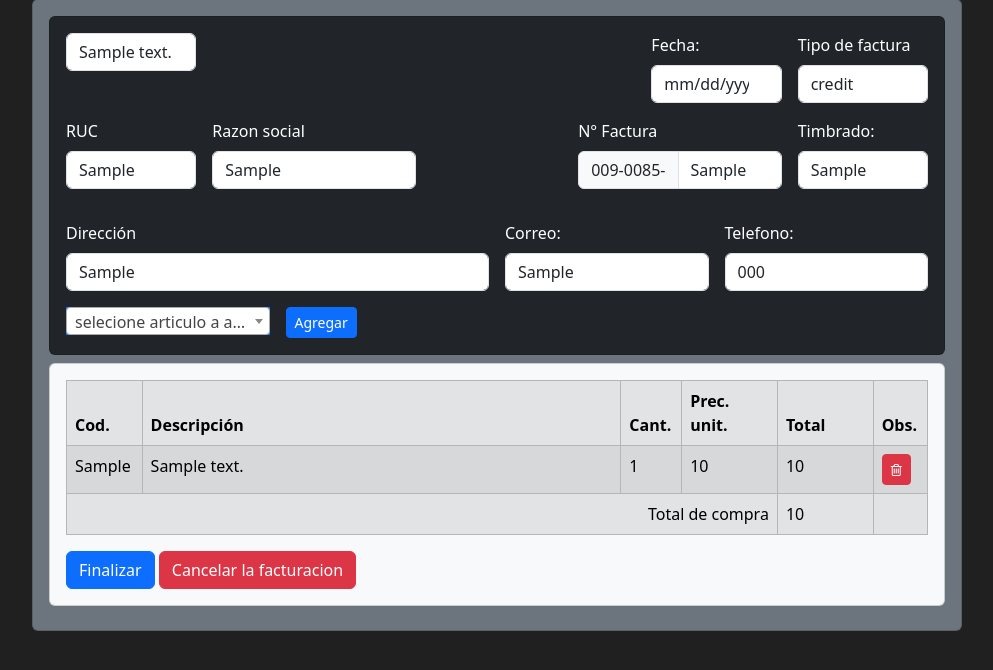
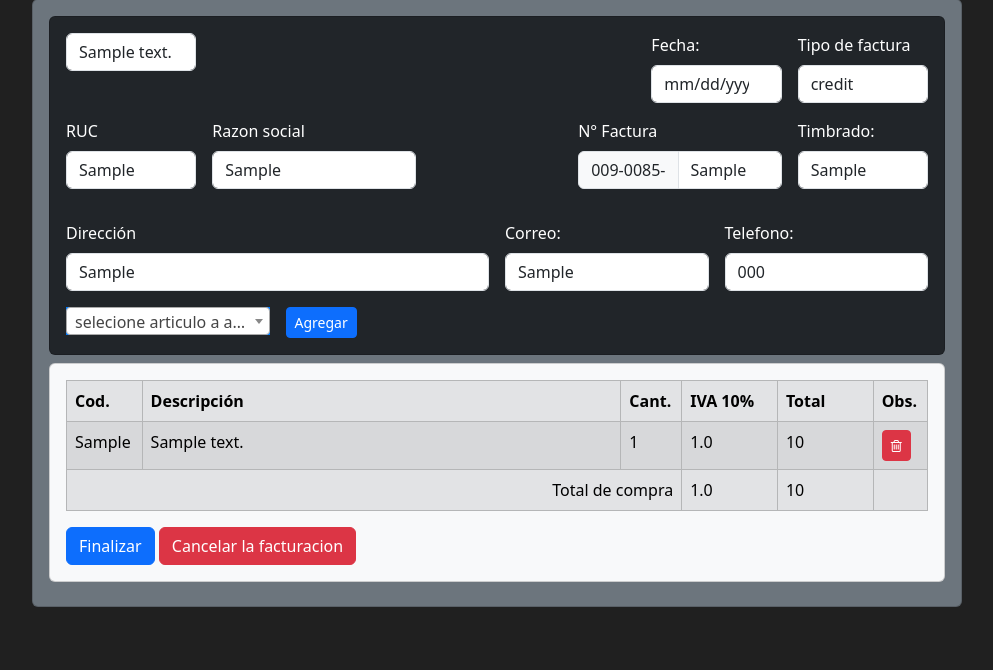
Before and after one commit to Jecordo/ProyectoTamali, a Django app: page /gestor/menu_factura_detalle/1/ in a window 1280 px wide. Shown: the part 113-783 px from the top of the page, without its empty margins (50-1043 px from the left). Run offline with Django 4.2, Linux system fonts and the light colour scheme; tables that the repository leaves empty hold one stand-in row (values such as "Sample post"); some libraries are stand-ins or nearby versions.

Commit message:
Entrega 2

```diff
--- a/gestor/models.py
+++ b/gestor/models.py
@@ -19,8 +19,8 @@ class cliente(models.Model):
     nombre = models.CharField(max_length=50, null=True)
     apellido = models.CharField(max_length=50, null=True)
     razon_social = models.CharField(max_length=100, null=False)
-    RUC = models.CharField(max_length=12)
-    direccion = models.CharField(max_length=150)
+    RUC = models.CharField(max_length=12, null=False)
+    direccion = models.CharField(max_length=150, null=True)
     correo = models.CharField(max_length=50, null=True)
     num_telefono = models.CharField(max_length=12, null=True)
     estado = models.ForeignKey(Estados, on_delete=models.CASCADE)
@@ -32,8 +32,8 @@ class proveedor(models.Model):
     nombre = models.CharField(max_length=50, null=True)
     apellido = models.CharField(max_length=50, null=True)
     razon_social = models.CharField(max_length=100, null=False)
-    RUC = models.CharField(max_length=12)
-    direccion = models.CharField(max_length=150)
+    RUC = models.CharField(max_length=12, null=False)
+    direccion = models.CharField(max_length=150, null=True)
     correo = models.CharField(max_length=50, null=True)
     num_telefono = models.CharField(max_length=12, null=True)
     estado = models.ForeignKey(Estados, on_delete=models.CASCADE)
@@ -65,36 +65,44 @@ class producto(models.Model):
     descripcion = models.CharField(max_length=200, null=False)
     estado = models.ForeignKey(Estados, on_delete=models.CASCADE)
 
+    def calcular_iva_producto(self):
+        return 0.1 * self.precio_venta
+
+    @property
+    def iva_producto(self):
+        return self.calcular_iva_producto()
+
     def __str__(self):
         return self.cod_producto
 
+
 class entrada(models.Model):
     cod_producto = models.ForeignKey(producto, on_delete=models.CASCADE)
-    descripcion = models.IntegerField()
-    precio = models.IntegerField()
-    cantidad_entrante = models.IntegerField()
+    descripcion = models.IntegerField(null=True)
+    precio = models.IntegerField(null=True)
+    cantidad_entrante = models.IntegerField(null=True)
 
     def __str__(self):
         return self.cantidad_entrante
 
 class salida(models.Model):
-    fecha_salida = models.DateTimeField()
-    cod_producto = models.ForeignKey(producto, on_delete=models.CASCADE)
-    descripcion = models.IntegerField()
-    precio = models.IntegerField()
-    cantidad_saliente = models.IntegerField()
-    total_venta = models.IntegerField()
+    fecha_salida = models.DateTimeField(null=True)
+    cod_producto = models.ForeignKey(producto, on_delete=models.CASCADE, null=True)
+    descripcion = models.IntegerField(null=True)
+    precio = models.IntegerField(null=True)
+    cantidad_saliente = models.IntegerField(null=True)
+    total_venta = models.IntegerField(null=True)
 
     def __str__(self):
         return self.total_venta
 
 class inventario(models.Model):
     cod_producto = models.ForeignKey(producto, on_delete=models.CASCADE)
-    descripcion = models.IntegerField()
+    descripcion = models.CharField(max_length=200, null=False)
     precio = models.IntegerField()
     entrada = models.IntegerField()
     salida = models.IntegerField()
-    existencia = models.IntegerField()
+    existencia = models.BooleanField()
 
     def __str__(self):
         return self.existencia
@@ -123,9 +131,9 @@ class factura(models.Model):
     cliente = models.ForeignKey(cliente, on_delete=models.CASCADE)
     tipo_factura = models.ForeignKey(tipo_factura, on_delete=models.CASCADE)
     metodo_de_pago = models.ForeignKey(metodo_pago, on_delete=models.CASCADE)
-    total_venta = models.IntegerField()
-    impuesto_total = models.IntegerField()
-    descuento_total = models.IntegerField()
+    total_venta = models.IntegerField(null=True)
+    impuesto_total = models.IntegerField(null=True)
+    descuento_total = models.IntegerField(null=True)
     estado = models.ForeignKey(Estados, on_delete=models.CASCADE)
 
     def __str__(self):
@@ -135,11 +143,10 @@ class factura_detalle(models.Model):
     num_factura = models.ForeignKey(factura, on_delete=models.CASCADE)
     cod_producto = models.ForeignKey(producto, on_delete=models.CASCADE)
     cantidad = models.IntegerField()
-    precio_unitario = models.IntegerField()
+    precio_unitario = models.IntegerField(null=True)
     total_precio = models.IntegerField()
-    impuesto = models.IntegerField()
-    descuento = models.IntegerField()
-    total_precio = models.IntegerField()
+    impuesto = models.IntegerField(null=True)
+    descuento = models.IntegerField(null=True)
 
     def __str__(self):
         return self.num_factura
--- a/gestor/templates/create_factura_detalle.html
+++ b/gestor/templates/create_factura_detalle.html
@@ -84,7 +84,7 @@
               {% endif %}
 
               <div class="col-md-3">
-                <select id="cod_producto_id" name="cod_producto_id">
+                <select id="cod_producto_id" name="cod_producto_id" required>
                   <option selected disabled value>selecione articulo a añadir</option>
                   {% for producto in productos %}
                   <option value={{producto.id}}>{{producto.cod_producto}}, {{producto.descripcion}}</option>
@@ -114,7 +114,7 @@
                   <th scope="col" style="width: 3%;">Cod.</th>
                   <th scope="col" style="width: 50%;">Descripción</th>
                   <th scope="col" style="width: 2%;">Cant.</th>
-                  <th scope="col" style="width: 10%;">Prec. unit.</th>
+                  <th scope="col" style="width: 10%;">IVA 10%</th>
                   <th scope="col" style="width: 10%;">Total</th>
                   <th scope="col" style="width: 2%;">Obs.</th>
                 </tr>
@@ -125,7 +125,7 @@
                     <td>{{factu.cod_producto.cod_producto}}</td>
                     <td>{{factu.cod_producto.descripcion}}</td>
                     <td>{{factu.cantidad}}</td>
-                    <td>{{factu.cod_producto.precio_venta}}</td>
+                    <td>{{factu.cod_producto.iva_producto}}</td>
                     <td>{{factu.total_precio}}</td>
                     <td>
                       <button class="btn btn-sm btn-danger" id="id_detalle" name="id_detalle" value="{{factu.id}}"><i class="fa fa-solid fa-trash-o"></i></button>
@@ -133,14 +133,15 @@
                   </tr>
                   {% endfor %}
                   <tr>
-                    <td colspan="4" style="text-align: right;">Total de compra</td>
+                    <td colspan="3" style="text-align: right;">Total de compra</td>
+                    <td>{{total_iva}}</td>
                     <td>{{total_compra}}</td>
                     <td></td>
                   </tr>
                 </tbody>
               </table>
 
-              <a class="btn btn-primary" href="{% url 'facturas' %}">Finalizar</a>
+              <a class="btn btn-primary" href="{% url 'factura_libro' factura_cabecera.id %}">Finalizar</a>
               <a class="btn btn-danger" href="{% url 'cancelar_factura' factura_cabecera.id %}">Cancelar la facturacion</a>
 
             </form>
--- a/gestor/urls.py
+++ b/gestor/urls.py
@@ -6,7 +6,7 @@ from .views import (
     modificar_libro_diario, descargar_libro, menu_libro_mayor, cargar_libro_mayor,
     modificar_libro_mayor, migrar_asientos, menu_cuenta, registrar_cuenta, modificar_cuenta,
     cargar_factura_detalle, delete_factura, menu_factura_detalle, cancelar_factura,
-    modificar_cliente, carga_cliente, descargar_libro_mayor
+    modificar_cliente, carga_cliente, descargar_libro_mayor, factura_libro
 )
 
 urlpatterns = [
@@ -17,7 +17,9 @@ urlpatterns = [
     path('delete_factura/', delete_factura, name='delete_factura'),
     path('carga_factura_detalle/', cargar_factura_detalle, name='factura_detalle'),
     path('menu_factura_detalle/<int:factura_cabecera_id>/', menu_factura_detalle, name='menu_factura_detalle'),
+
     path('cancelar_factura/<int:factura_cabecera_id>/', cancelar_factura, name='cancelar_factura'),
+    path('factura_libro/<int:factura_cabecera_id>/', factura_libro, name='factura_libro'),
 
     path('menu_proveedor/', menu_proveedor, name='menu_proveedor'),
     path('carga_proveedor/', carga_proveedor, name='carga_proveedor'),
--- a/gestor/views.py
+++ b/gestor/views.py
@@ -50,6 +50,46 @@ def facturar(request):
     return render(request, 'create_factura.html', {"clientes": client, "ultima_factura": num_factura, "factu_prduc":factu_prduc, "metodos_pagos":metodo, 'tipos_facturas':tipo})
 
 
+def factura_libro(request, factura_cabecera_id):
+    print('nbasjkdnajkdnkladklnmaslkdmaklmdakwmkldajmwklmdwlkamwdlkmawd')
+    fecha_hoy = date.today()
+
+    factura_cabecera = get_object_or_404(factura, pk=factura_cabecera_id)
+    factu_detalle = factura_detalle.objects.filter(num_factura=factura_cabecera.id).order_by('id')
+
+    for detalle in factu_detalle:
+        print('------------------------------------------------------------')
+
+        if libro_diario.objects.all().exists():
+            asiento = libro_diario.objects.order_by('-num_asiento').first()
+            asiento = asiento.num_asiento
+        else:
+            asiento = 0
+
+        concep_1 = 'Ventas del '+str(fecha_hoy)+', '+detalle.cod_producto.descripcion
+        cta_1 = cuenta.objects.filter(descripcion='Venta').first()
+        concep_2 = 'IVA credito fiscal 10%'
+        cta_2 = cuenta.objects.filter(descripcion='IVA credito fiscal 10%').first()
+        concep_3 = 'Por la venta de producto '+detalle.cod_producto.cod_producto
+        cta_3 = cuenta.objects.filter(descripcion='Mercaderia').first()
+
+        iva= int(detalle.total_precio)-int(detalle.impuesto)
+
+        libro = libro_diario(fecha=fecha_hoy, num_asiento=asiento+1, concepto=concep_1,
+                             num_cuenta=cta_1, debe=iva, haber=0)
+        libro.save()
+
+        libro = libro_diario(fecha=fecha_hoy, num_asiento=asiento+1, concepto=concep_2,
+                             num_cuenta=cta_2, debe=detalle.impuesto, haber=0)
+        libro.save()
+
+        libro = libro_diario(fecha=fecha_hoy, num_asiento=asiento+1, concepto=concep_3,
+                             num_cuenta=cta_3, debe=0, haber=detalle.total_precio)
+        libro.save()
+        print('+++++++++++++++++++++++++++++++++++++++++++++++++++++++++++++++++++++++++++++++++++++++++++')
+
+    return redirect(menu_libro_diario)
+
 
 def create_factura(request):
     prod = producto.objects.all()
@@ -100,11 +140,13 @@ def menu_factura_detalle(request, factura_cabecera_id):
     factu_detalle = factura_detalle.objects.filter(num_factura=factura_cabecera.id).order_by('id')
 
     suma = 0
+    suma_iva = 0
     for precio in factu_detalle:
         suma = suma + precio.total_precio
+        suma_iva = suma_iva + precio.cod_producto.iva_producto
 
     return render(request, 'create_factura_detalle.html', {"factura_cabecera": factura_cabecera, "productos": productos,
-                                                            "facturas_detalles": factu_detalle, "total_compra":suma})
+                                                            "facturas_detalles": factu_detalle, "total_compra":suma, "total_iva":suma_iva})
 
 
 def cargar_factura_detalle(request):
@@ -117,12 +159,13 @@ def cargar_factura_detalle(request):
         factu_detalle = get_object_or_404(factura_detalle, Q(cod_producto=produc.id) & Q(num_factura=factu.id))
         factu_detalle.cantidad = factu_detalle.cantidad + 1
         factu_detalle.total_precio = factu_detalle.cantidad * factu_detalle.cod_producto.precio_venta
+        factu_detalle.impuesto = factu_detalle.cantidad * factu_detalle.cod_producto.iva_producto
         factu_detalle.save()
 
         messages.success(request, 'Se agrego un/a '+ produc.descripcion + ' a la cantidad')
     else:
         factu_detalle = factura_detalle(cod_producto=produc, num_factura=factu, total_precio=produc.precio_venta,
-                                        cantidad=1)
+                                        cantidad=1, impuesto=produc.iva_producto)
 
         factu_detalle.save()
 
```
Also changed, not shown: gestor/templates/create_factura.html (+5 -5 lines), gestor/templates/create_product.html (+7 -1 lines), gestor/migrations/0002_alter_cliente_direccion_and_more.py (added), gestor/migrations/0003_producto_iva_producto.py (added), gestor/migrations/0004_remove_producto_iva_producto.py (added).
